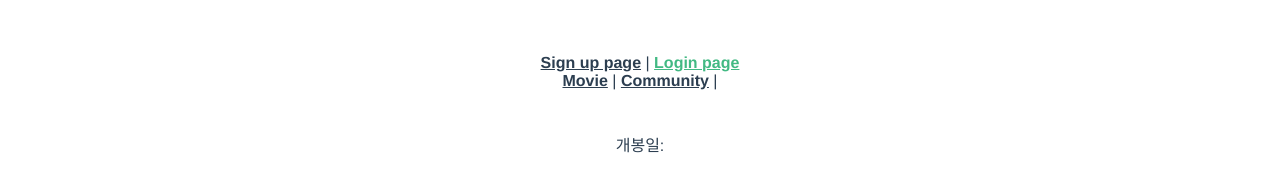
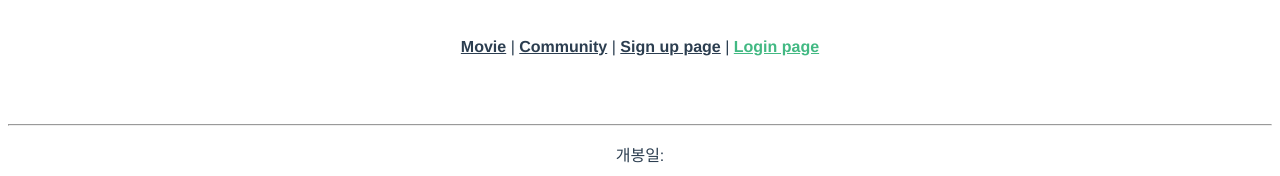
Before and after one commit to Juahjoah/MoodU, a Vue app in the folder final-pjt-front/: page /login in a window 1280 px wide. Shown: the top 176 px of the page. Built offline with nearby package versions, Linux system fonts and the light colour scheme; no server answers.

Commit message:
chore:movie 출력 수정

```diff
--- a/final-pjt-front/src/App.vue
+++ b/final-pjt-front/src/App.vue
@@ -1,18 +1,21 @@
 <template>
   <div id="app">
     <nav class="main_nav">
-      <p>{{ $store.state.user }}</p>
-      <div v-if="!$store.state.user">
+      <section v-if="!$store.state.user">
+        <router-link to="/">Movie</router-link> |
+        <router-link :to="{ name: 'Community' }">Community</router-link> |
         <router-link :to="{ name: 'SignupView' }">Sign up page</router-link> |
         <router-link :to="{ name: 'LoginView' }">Login page</router-link>
-      </div>
-      <div v-else>
+      </section>
+      <section v-else>
+        <router-link to="/">Movie</router-link> |
+        <router-link :to="{ name: 'Community' }">Community</router-link> |
         <a @click="logout">logout</a> |
         <router-link to="#">profile</router-link>
-      </div>
-      <router-link to="/">Movie</router-link> |
-      <router-link :to="{ name: 'Community' }">Community</router-link> |
+        <p class="navp">{{ $store.state.user }}님! 오늘도 반가워요!</p>
+      </section>
     </nav>
+    <hr />
     <router-view />
   </div>
 </template>
@@ -38,6 +41,7 @@ export default {
 
 nav {
   padding: 30px;
+  height: 3rem;
 }
 
 nav a {
@@ -49,8 +53,11 @@ nav a.router-link-exact-active {
   color: #42b983;
 }
 
-.main_nav {
-  /* background-color: lemonchiffon; */
+/* background-color: lemonchiffon; */
+/* .main_nav {
   height: 3rem;
-}
+} */
+
+/* .navp {
+} */
 </style>
--- a/final-pjt-front/src/store/index.js
+++ b/final-pjt-front/src/store/index.js
@@ -33,7 +33,7 @@ export default new Vuex.Store({
     }
   },
   actions: {
-    getCommunities(context) {
+    getMovies(context) {
       axios({
         method: 'get',
         url: `${API_URL}/movies/`,
--- a/final-pjt-front/src/views/Community/CommunityView.vue
+++ b/final-pjt-front/src/views/Community/CommunityView.vue
@@ -1,6 +1,7 @@
 <template>
   <div class="community">
     <h1>여러분의 생각을 들려주세요.</h1>
+    <p>로그인한 사용자만 접근할 수 있어요!</p>
     <article>
       <CommunityListForm :communities="communities" />
     </article>
```
